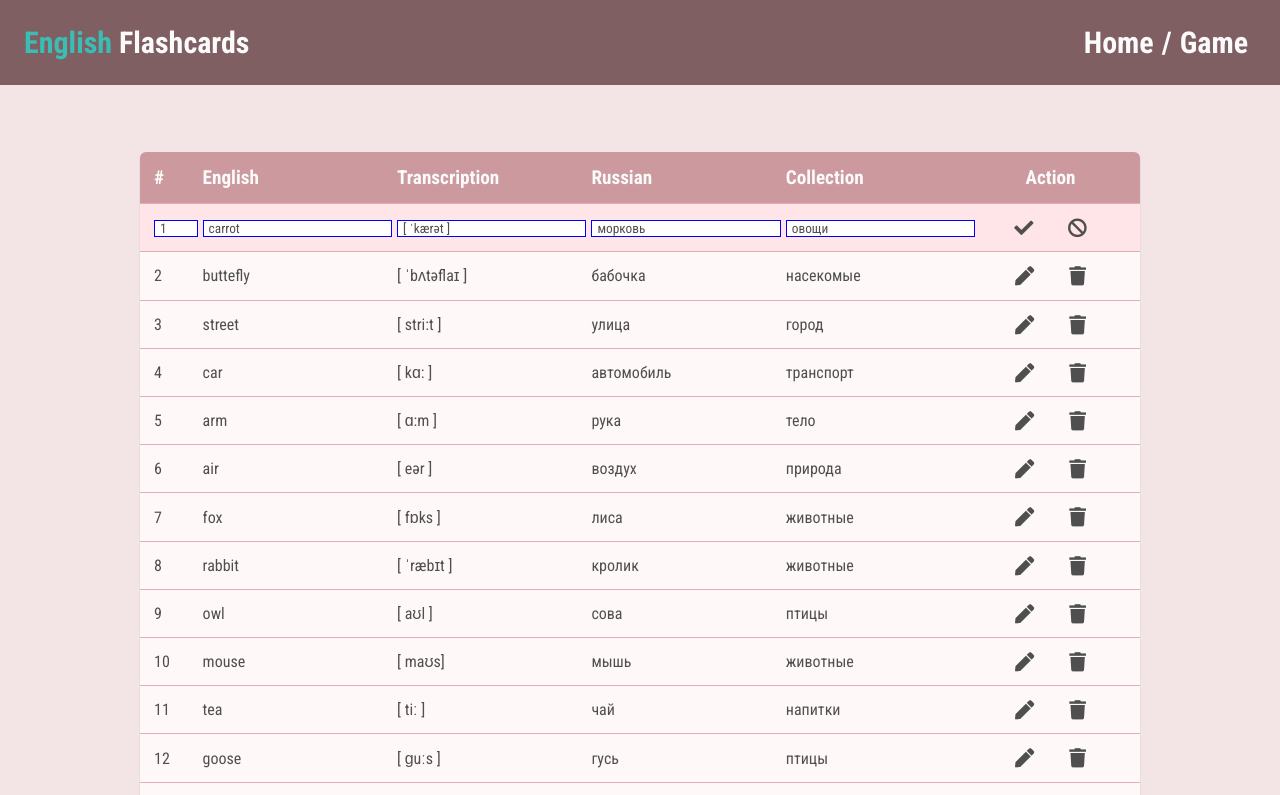
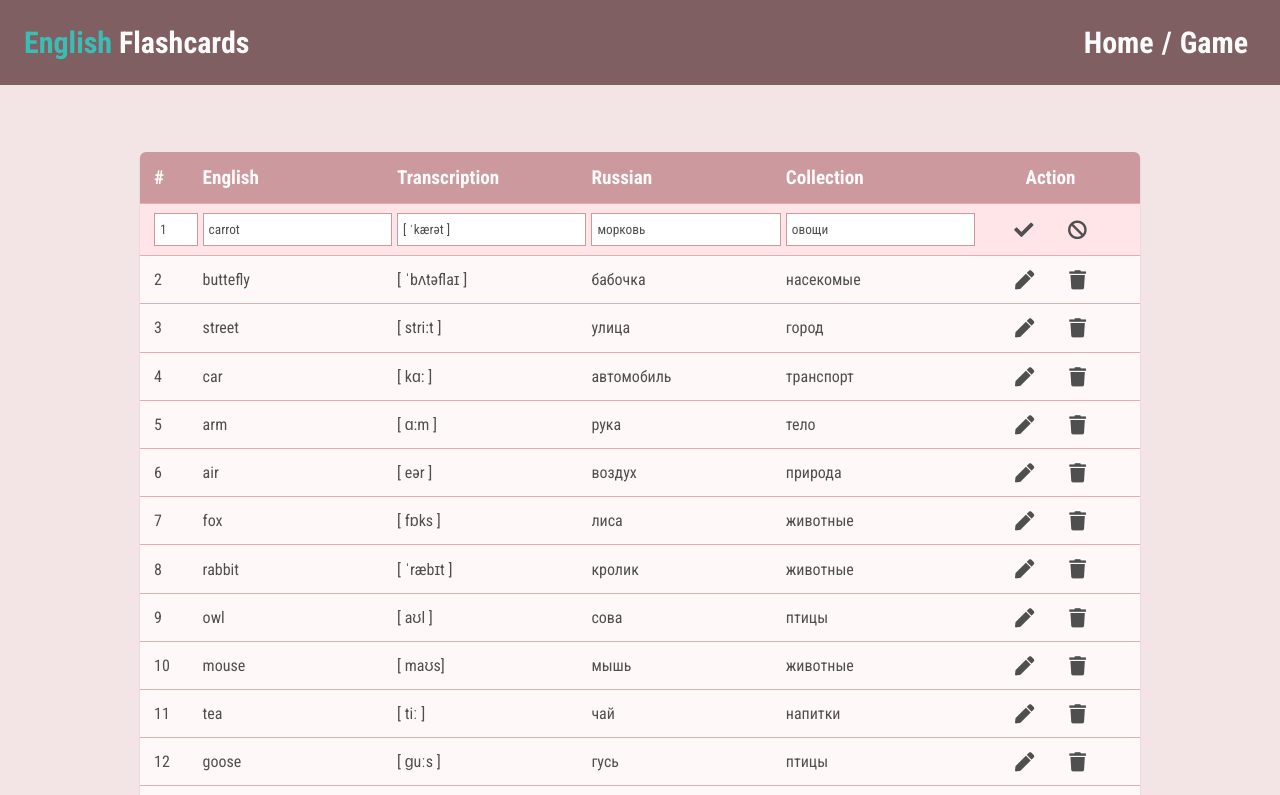
Before and after one commit to AlenaGM/flashcards-app, a React (Create React App) app: page / in a window 1280 px wide. Shown: the top 795 px of the page. Built offline with nearby package versions, Linux system fonts and the light colour scheme.

Commit message:
upd styles

```diff
--- a/src/components/row/row.scss
+++ b/src/components/row/row.scss
@@ -2,10 +2,12 @@
 
 .row_edit {
     background-color: #ffe5e8;
+    padding-top: 9px;
+    padding-bottom: 9px;
 }
 
 .input_edit {
     width:100%;
-    border: solid 1px #0000ff;
-    padding-left: 5px;
+    border: solid 1px $table-border;
+    padding: 8px 5px;
 }
```
